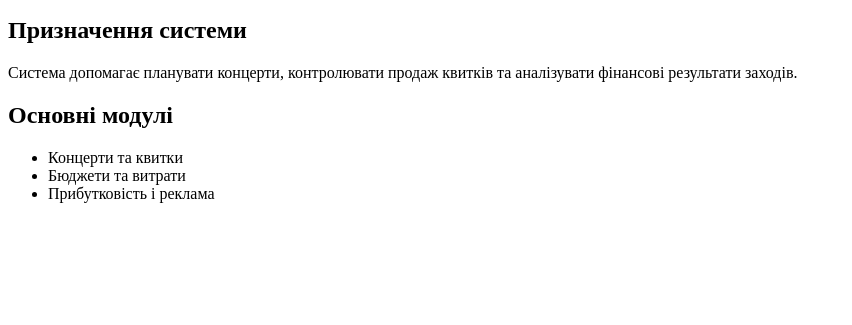
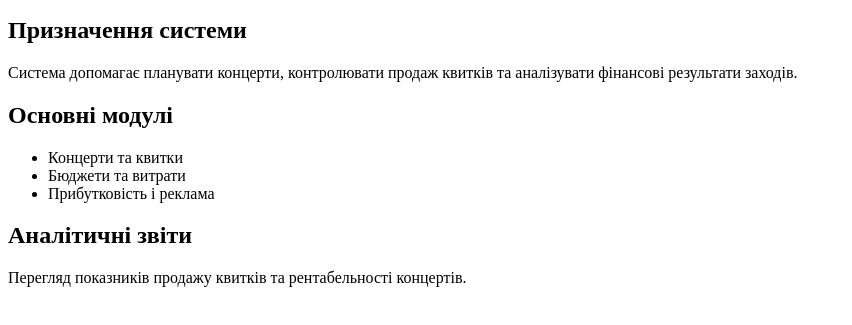
Before and after one commit to ashanengl-del/SCENA, a plain HTML site: page index.html in a window 1280 px wide. Shown: the part 101-426 px from the top of the page, without its empty margins (0-852 px from the left). Drawn offline with Linux system fonts and the light colour scheme.

Commit message:
Add feature section

```diff
--- a/index.html
+++ b/index.html
@@ -16,5 +16,9 @@
     <li>Бюджети та витрати</li>
     <li>Прибутковість і реклама</li>
   </ul>
+  <section id="reports">
+    <h2>Аналітичні звіти</h2>
+    <p>Перегляд показників продажу квитків та рентабельності концертів.</p>
+  </section>
 </body>
 </html>
```
